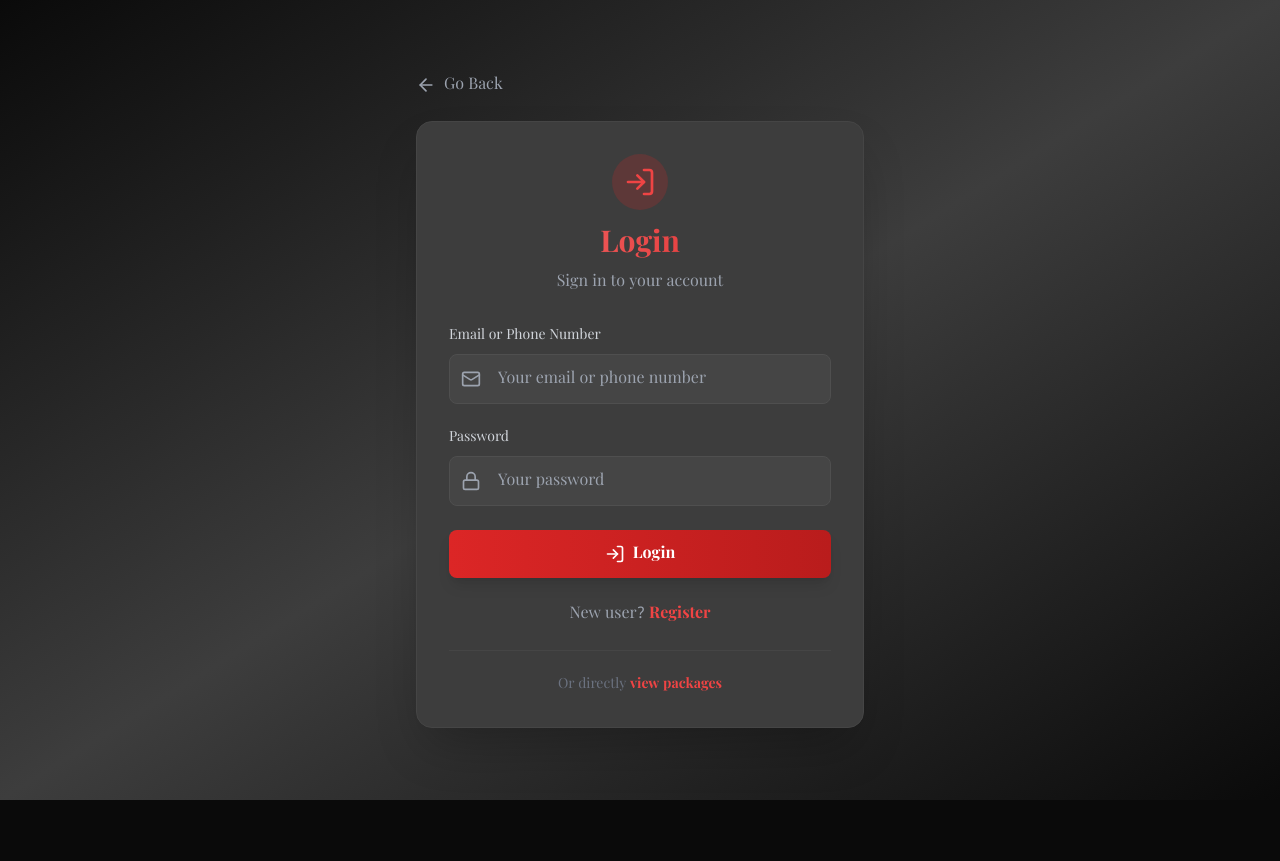
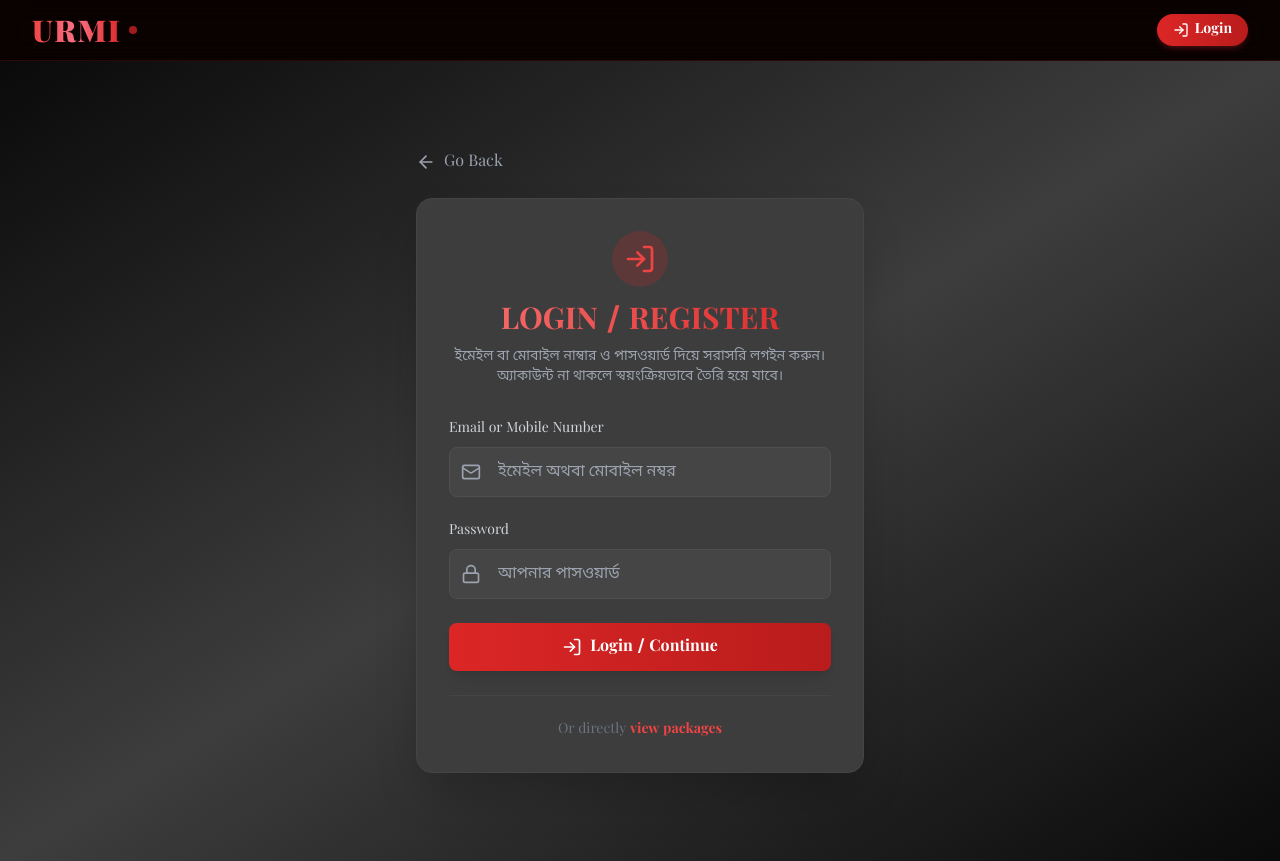
Before and after one commit to avadochomok69-gif/urmi-frontend, a React (Vite) app: page /login in a window 1280 px wide. Before the commit the page ends 800 px from the top, so only its background shows below. Built offline with nearby package versions, Linux system fonts and the light colour scheme; no server answers.

Commit message:
add top navbar with URMI and Login, auto register on login, full preview modal for pictures and videos

```diff
--- a/src/App.jsx
+++ b/src/App.jsx
@@ -26,6 +26,7 @@ import AdminSettings from './pages/admin/AdminSettings';
 // Components
 import PrivateRoute from './components/PrivateRoute';
 import AdminRoute from './components/AdminRoute';
+import Navbar from './components/Navbar';
 
 function App() {
   return (
@@ -42,11 +43,12 @@ function App() {
           },
         }}
       />
+      <Navbar />
       <Routes>
         {/* Public Routes */}
         <Route path="/" element={<Landing />} />
         <Route path="/login" element={<Login />} />
-        <Route path="/register" element={<Register />} />
+        <Route path="/register" element={<Navigate to="/login" replace />} />
         <Route path="/packages" element={<Packages />} />
         <Route path="/package-demo/:packageId" element={<PackageDemo />} />
 
--- /dev/null
+++ b/src/components/Navbar.jsx
@@ -0,0 +1,58 @@
+import { Link, useNavigate } from 'react-router-dom';
+import { useAuth } from '../context/AuthContext';
+import { LogIn, LogOut, Package } from 'lucide-react';
+
+const Navbar = () => {
+  const { user, isAuthenticated, logout } = useAuth();
+  const navigate = useNavigate();
+
+  const handleLogout = () => {
+    logout();
+    navigate('/');
+  };
+
+  return (
+    <nav className="w-full sticky top-0 z-50 bg-[#0a0000]/90 backdrop-blur-md border-b border-red-900/30 px-4 md:px-8 py-3 transition-all duration-300">
+      <div className="max-w-7xl mx-auto flex items-center justify-between">
+        {/* Left Side: URMI Branding */}
+        <Link to="/" className="flex items-center gap-2 group">
+          <span
+            className="text-2xl md:text-3xl font-extrabold tracking-wider bg-gradient-to-r from-red-500 via-rose-400 to-red-600 bg-clip-text text-transparent group-hover:scale-105 transition-transform"
+            style={{ fontFamily: "'Playfair Display', serif" }}
+          >
+            URMI
+          </span>
+          <span className="w-2 h-2 rounded-full bg-red-600 animate-pulse"></span>
+        </Link>
+
+        {/* Right Side: Navigation & Login Button */}
+        <div className="flex items-center gap-3 md:gap-4">
+          {isAuthenticated ? (
+            <div className="flex items-center gap-2 md:gap-3">
+              <span className="text-xs md:text-sm text-gray-300 font-medium hidden sm:inline-block">
+                {user?.name || user?.email || user?.phone}
+              </span>
+              <button
+                onClick={handleLogout}
+                className="flex items-center gap-1.5 px-3 py-1.5 rounded-full text-xs md:text-sm font-semibold text-gray-300 bg-red-950/40 hover:bg-red-900/60 border border-red-800/40 transition-colors"
+              >
+                <LogOut className="w-3.5 h-3.5 text-red-400" />
+                <span>Logout</span>
+              </button>
+            </div>
+          ) : (
+            <Link
+              to="/login"
+              className="flex items-center gap-1.5 px-4 py-1.5 rounded-full text-xs md:text-sm font-bold text-white bg-gradient-to-r from-red-600 to-red-700 hover:from-red-500 hover:to-red-600 shadow-md shadow-red-900/40 hover:shadow-red-700/60 transition-all transform hover:-translate-y-0.5 active:translate-y-0"
+            >
+              <LogIn className="w-4 h-4" />
+              <span>Login</span>
+            </Link>
+          )}
+        </div>
+      </div>
+    </nav>
+  );
+};
+
+export default Navbar;
--- a/src/pages/Login.jsx
+++ b/src/pages/Login.jsx
@@ -56,17 +56,17 @@ const Login = () => {
               <LogIn className="w-8 h-8 text-primary-500" />
             </div>
             <h2 className="text-3xl font-bold gradient-text mb-2">
-              Login
+              LOGIN / REGISTER
             </h2>
-            <p className="text-gray-400">
-              Sign in to your account
+            <p className="text-gray-400 text-sm">
+              ইমেইল বা মোবাইল নাম্বার ও পাসওয়ার্ড দিয়ে সরাসরি লগইন করুন। অ্যাকাউন্ট না থাকলে স্বয়ংক্রিয়ভাবে তৈরি হয়ে যাবে।
             </p>
           </div>
 
           <form onSubmit={handleSubmit} className="space-y-6">
             <div>
               <label className="block text-sm font-medium text-gray-300 mb-2">
-                Email or Phone Number
+                Email or Mobile Number
               </label>
               <div className="relative">
                 <Mail className="absolute left-3 top-1/2 -translate-y-1/2 w-5 h-5 text-gray-400" />
@@ -76,7 +76,7 @@ const Login = () => {
                   value={formData.email}
                   onChange={handleChange}
                   className="input pl-12"
-                  placeholder="Your email or phone number"
+                  placeholder="ইমেইল অথবা মোবাইল নম্বর"
                   required
                 />
               </div>
@@ -94,7 +94,7 @@ const Login = () => {
                   value={formData.password}
                   onChange={handleChange}
                   className="input pl-12"
-                  placeholder="Your password"
+                  placeholder="আপনার পাসওয়ার্ড"
                   required
                 />
               </div>
@@ -108,25 +108,16 @@ const Login = () => {
               {loading ? (
                 <>
                   <div className="animate-spin rounded-full h-5 w-5 border-t-2 border-b-2 border-white"></div>
-                  <span>Logging in...</span>
+                  <span>লগইন হচ্ছে...</span>
                 </>
               ) : (
                 <>
                   <LogIn className="w-5 h-5" />
-                  <span>Login</span>
+                  <span>Login / Continue</span>
                 </>
               )}
             </button>
           </form>
-
-          <div className="mt-6 text-center">
-            <p className="text-gray-400">
-              New user?{' '}
-              <Link to="/register" className="text-primary-500 hover:text-primary-400 font-semibold">
-                Register
-              </Link>
-            </p>
-          </div>
 
           <div className="mt-6 pt-6 border-t border-dark-800 text-center">
             <p className="text-sm text-gray-500">
```
Also changed, not shown: src/pages/PackageDemo.jsx (+87 -24 lines), src/utils/mediaUrl.js (line endings or trailing spaces), 5 other files (tests, documents, lock files or other folders).
